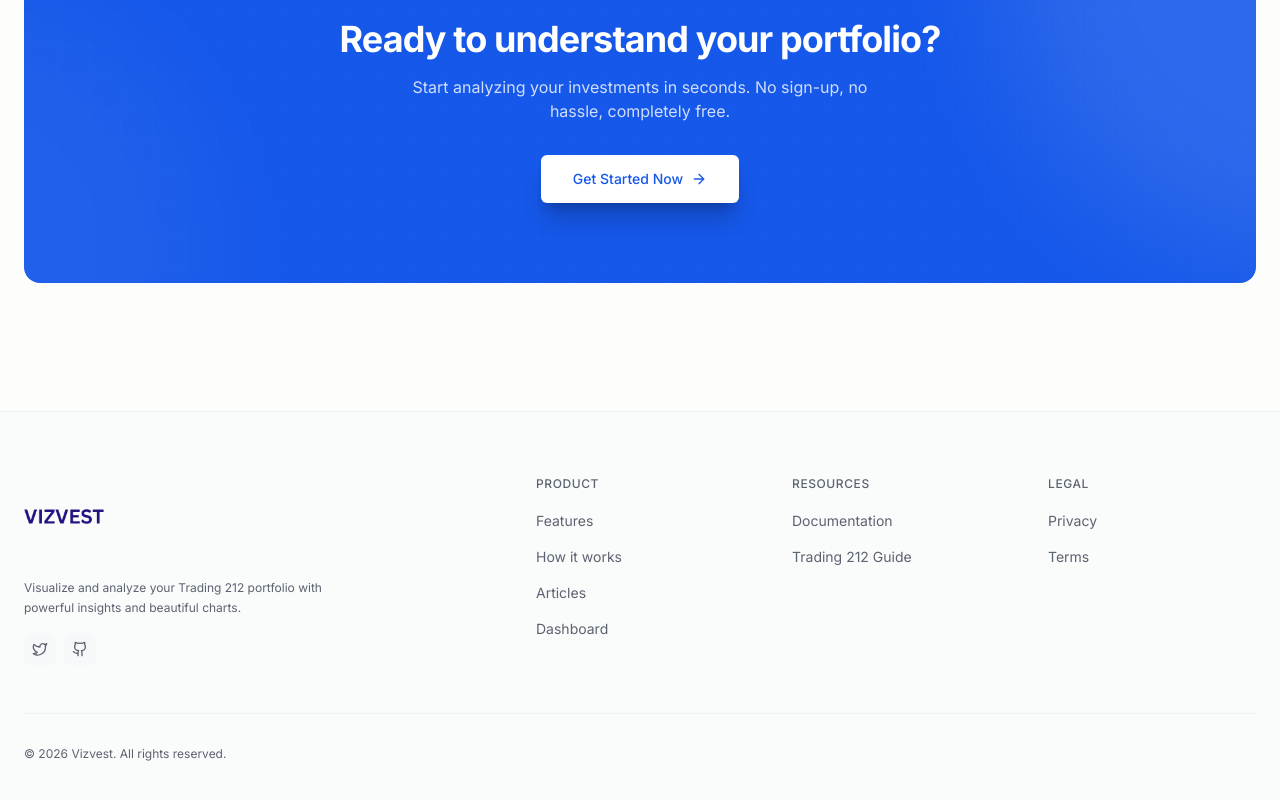
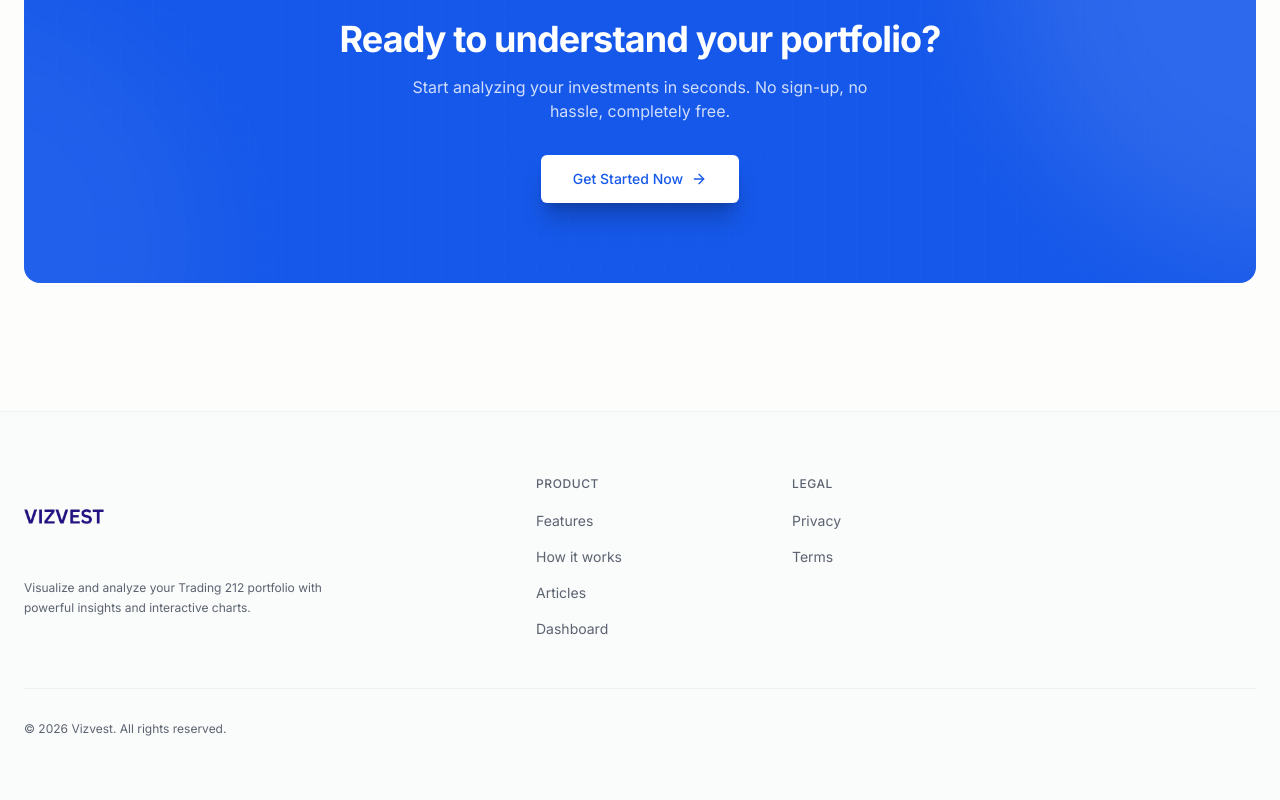
Before and after one commit to dhruvtrip/vizvest-app, a Next.js app: page / in a window 1280 px wide. Shown: the part 4162-4962 px from the top of the page. Built offline with nearby package versions, Linux system fonts and the light colour scheme.

Commit message:
feat: update footer and how-it-works components for improved descriptions and remove unused social links

```diff
--- a/components/landing/footer.tsx
+++ b/components/landing/footer.tsx
@@ -3,7 +3,6 @@
 import Link from 'next/link'
 import Image from 'next/image'
 import { motion } from 'framer-motion'
-import { Github, Twitter } from 'lucide-react'
 
 const footerLinks = {
   product: [
@@ -21,11 +20,6 @@ const footerLinks = {
     { label: 'Terms', href: '#' },
   ],
 }
-
-const socialLinks = [
-  { icon: Twitter, label: 'Twitter', href: '#' },
-  { icon: Github, label: 'GitHub', href: '#' },
-]
 
 export function Footer() {
   const currentYear = new Date().getFullYear()
@@ -58,23 +52,8 @@ export function Footer() {
               />
             </Link>
             <p className="mt-4 text-xs text-muted-foreground max-w-xs leading-relaxed">
-              Visualize and analyze your Trading 212 portfolio with powerful insights and beautiful charts.
+              Visualize and analyze your Trading 212 portfolio with powerful insights and interactive charts.
             </p>
-            {/* Social Links */}
-            <nav aria-label="Social media links" className="flex items-center gap-2 mt-4">
-              {socialLinks.map((social) => (
-                <motion.a
-                  key={social.label}
-                  href={social.href}
-                  className="w-8 h-8 rounded-lg bg-muted/50 flex items-center justify-center text-muted-foreground hover:text-foreground hover:bg-muted transition-colors focus:outline-none focus:ring-2 focus:ring-primary focus:ring-offset-2"
-                  aria-label={`Visit our ${social.label} page`}
-                  whileHover={{ scale: 1.05 }}
-                  whileTap={{ scale: 0.95 }}
-                >
-                  <social.icon className="w-4 h-4" aria-hidden="true" />
-                </motion.a>
-              ))}
-            </nav>
           </div>
 
           {/* Product */}
@@ -82,23 +61,6 @@ export function Footer() {
             <h3 className="font-medium text-xs uppercase tracking-wider text-muted-foreground mb-4">Product</h3>
             <ul className="space-y-3" role="list">
               {footerLinks.product.map((link) => (
-                <li key={link.label}>
-                  <Link
-                    href={link.href}
-                    className="text-sm text-muted-foreground hover:text-foreground transition-colors focus:outline-none focus:ring-2 focus:ring-primary focus:ring-offset-2 rounded-sm"
-                  >
-                    {link.label}
-                  </Link>
-                </li>
-              ))}
-            </ul>
-          </nav>
-
-          {/* Resources */}
-          <nav aria-label="Resources links">
-            <h3 className="font-medium text-xs uppercase tracking-wider text-muted-foreground mb-4">Resources</h3>
-            <ul className="space-y-3" role="list">
-              {footerLinks.resources.map((link) => (
                 <li key={link.label}>
                   <Link
                     href={link.href}
--- a/components/landing/how-it-works.tsx
+++ b/components/landing/how-it-works.tsx
@@ -25,7 +25,7 @@ const steps = [
     number: '02',
     icon: BarChart2,
     title: 'Explore insights',
-    description: 'Get an instant overview with beautiful visualizations.',
+    description: 'Get an instant overview with interactive visualizations.',
     points: [
       'Allocation breakdown',
       'Performance charts',
```
Also changed, not shown: app/icon.png.
